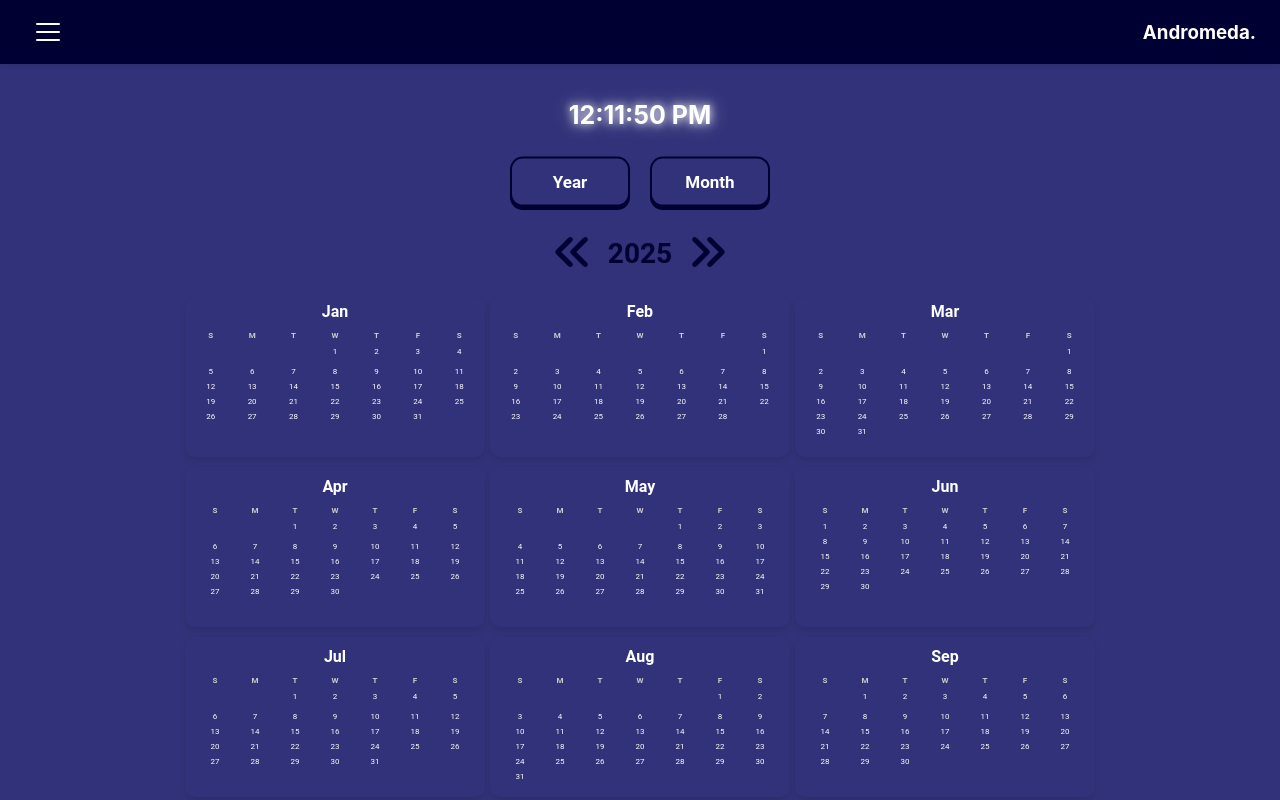
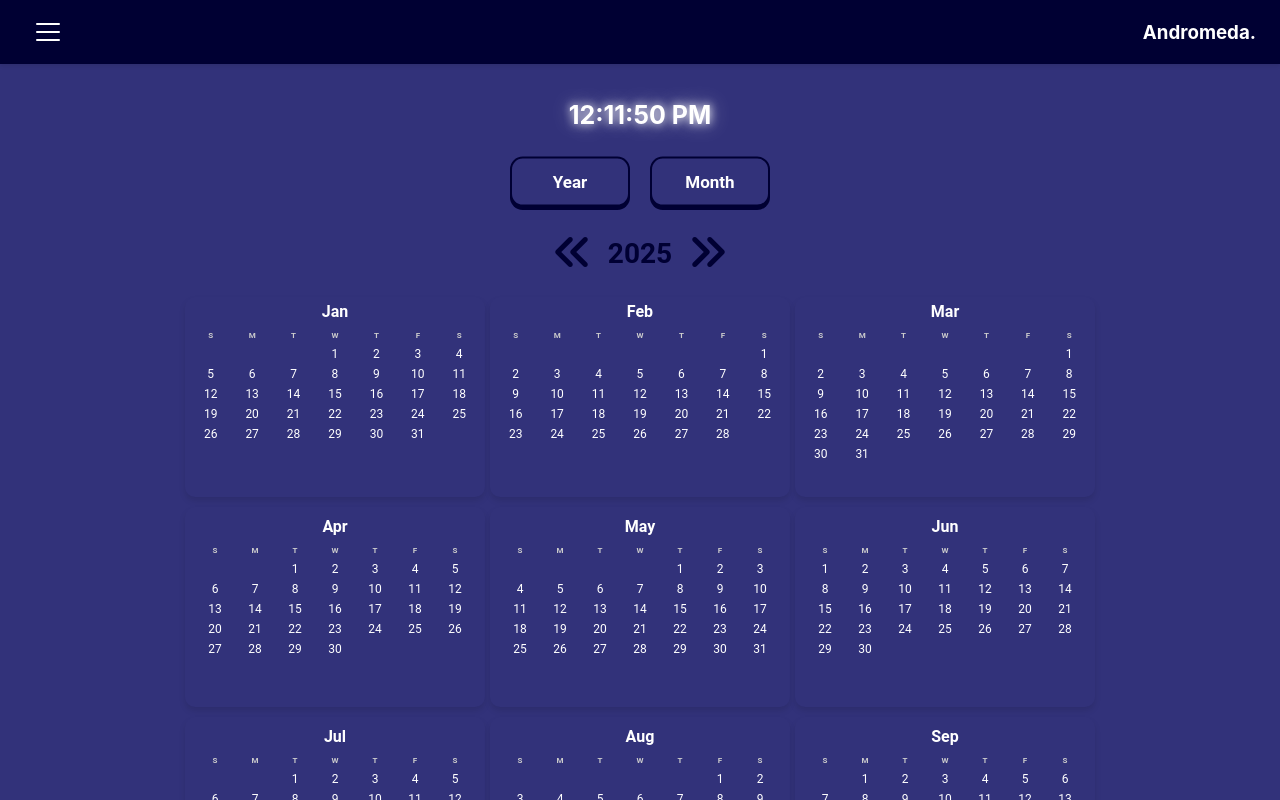
Before and after one commit to abk2191/organiser, a React (Vite) app: page /organiser/calendar in a window 1280 px wide. Both pictures are taken after a click on the button "Year". Shown: the top 800 px of the page. Built offline with nearby package versions, Linux system fonts and the light colour scheme.

Commit message:
Added new features

```diff
--- a/src/Calendar.jsx
+++ b/src/Calendar.jsx
@@ -1114,7 +1114,7 @@ function Calendar() {
                       backgroundColor: "#32327a",
                       borderRadius: "10px",
                       padding: "5px",
-                      height: "160px",
+                      // height: "160px",
                       boxShadow: "0 4px 6px rgba(0, 0, 0, 0.1)",
                       cursor: "pointer", // Add cursor pointer
                     }}
@@ -1154,7 +1154,7 @@ function Calendar() {
                       backgroundColor: "#32327a",
                       borderRadius: "10px",
                       padding: "10px",
-                      height: "160px",
+                      // height: "160px",
                       boxShadow: "0 4px 6px rgba(0, 0, 0, 0.1)",
                       cursor: "pointer",
                     }}
@@ -1194,7 +1194,7 @@ function Calendar() {
                       backgroundColor: "#32327a",
                       borderRadius: "10px",
                       padding: "10px",
-                      height: "160px",
+                      // height: "160px",
                       boxShadow: "0 4px 6px rgba(0, 0, 0, 0.1)",
                       cursor: "pointer",
                     }}
@@ -1233,7 +1233,7 @@ function Calendar() {
                       backgroundColor: "#32327a",
                       borderRadius: "10px",
                       padding: "10px",
-                      height: "160px",
+                      // height: "160px",
                       boxShadow: "0 4px 6px rgba(0, 0, 0, 0.1)",
                       cursor: "pointer",
                     }}
@@ -1358,7 +1358,7 @@ function Calendar() {
                       hasEvent ? "has-event" : ""
                     }`}
                     style={{
-                      fontSize: "8px",
+                      fontSize: "12px",
                       textAlign: "center",
                       padding: "2px 0",
                       backgroundColor: hasEvent ? "#000033" : "transparent",
--- a/src/index.css
+++ b/src/index.css
@@ -329,6 +329,7 @@ html.dark-theme {
 .month-card {
   transition: transform 0.2s ease, box-shadow 0.2s ease;
   width: 300px;
+  height: 200px;
 }
 
 .month-card:hover {
@@ -1876,6 +1877,7 @@ html.dark-theme {
 
   .month-card {
     width: 200px;
+    height: 170px;
   }
 
   /* FIXED: Mobile notes list centering */
```
